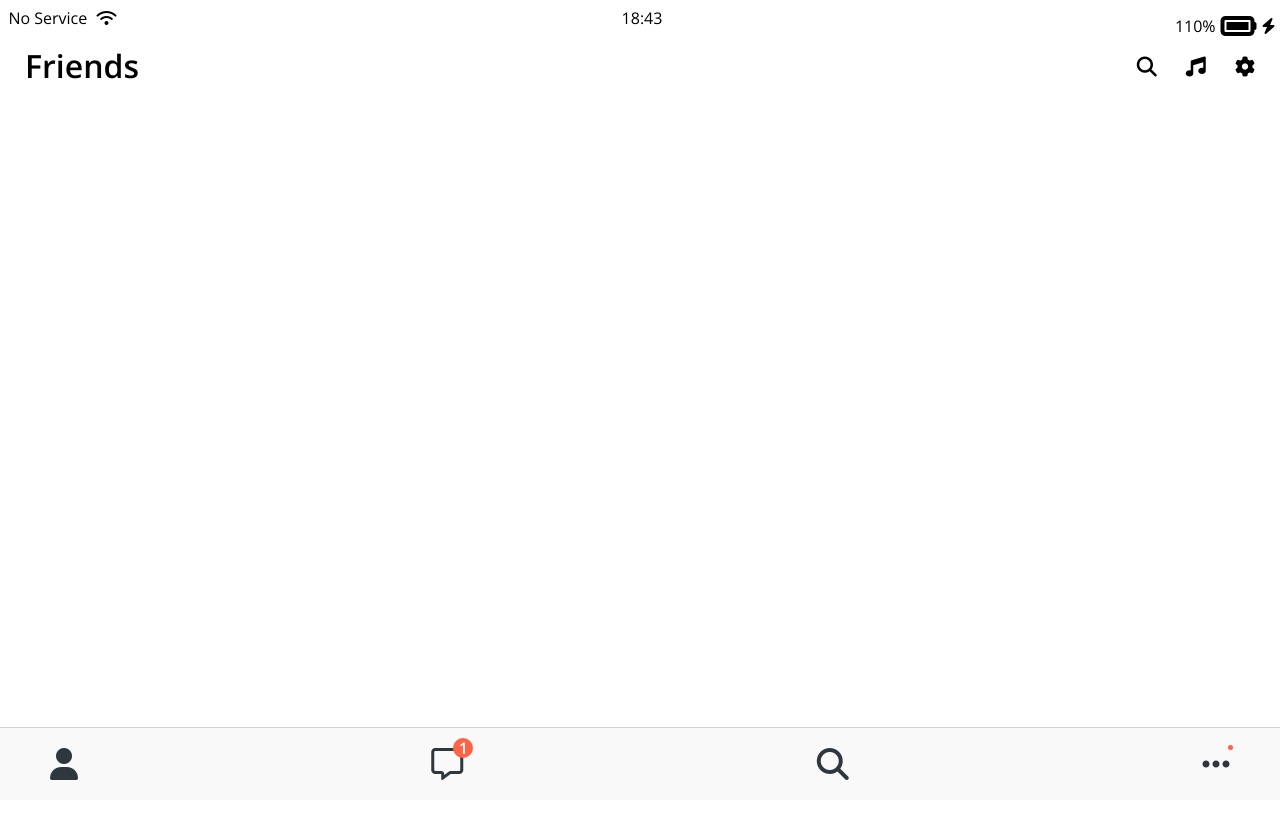
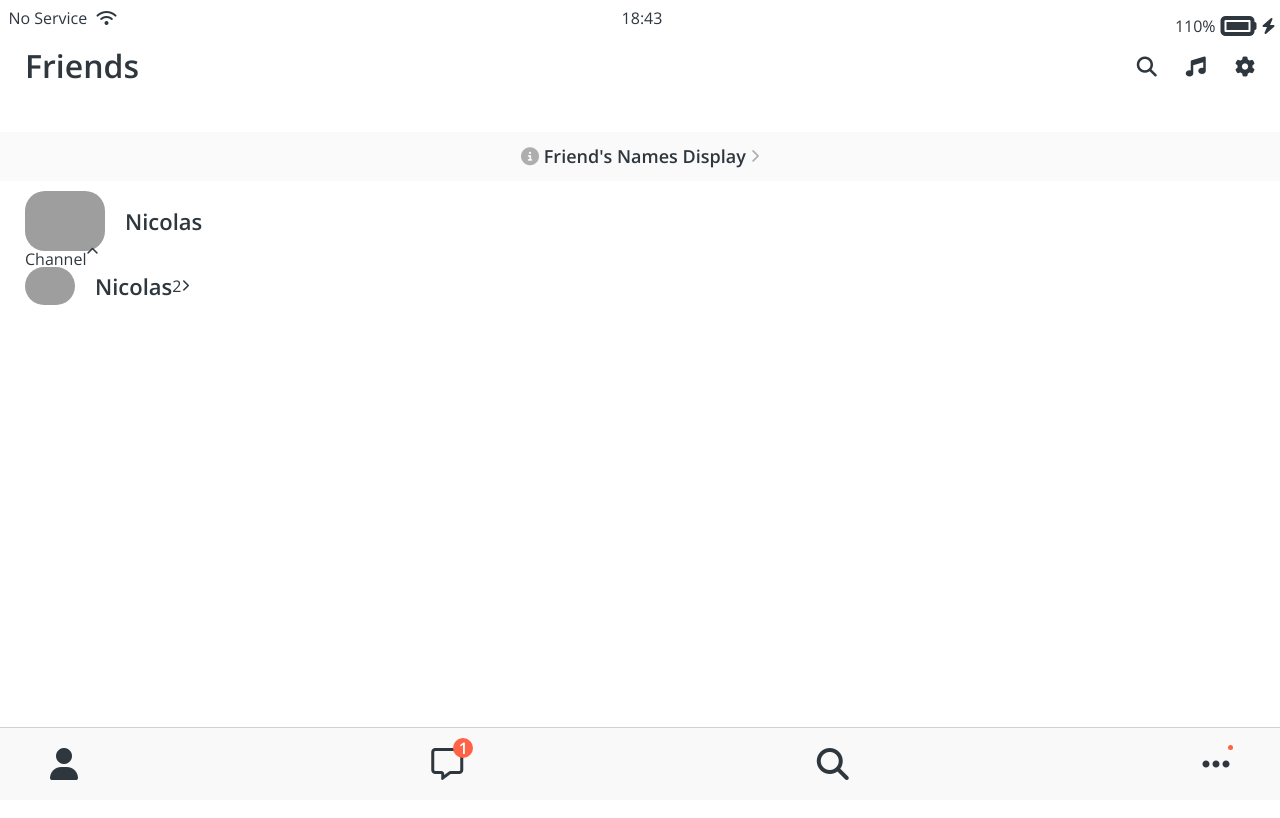
Before and after one commit to shoveller/cocoa-clone, a website: page friends.html in a window 1280 px wide. Shown: the top 818 px of the page. Drawn offline with nearby package versions, Linux system fonts and the light colour scheme; grey boxes are pictures that could not be loaded.

Commit message:
feat: step 13

```diff
--- a/components/screen-header.scss
+++ b/components/screen-header.scss
@@ -2,7 +2,7 @@
   display: flex;
   justify-content: space-between;
   align-items: center;
-  padding: 50px 25px;
+  padding: 50px var(--horizontal-space);
 }
 
 .screen-header__title {
@@ -11,6 +11,6 @@
 }
 
 .screen-header__icons span {
-  margin-left: 25px;
+  margin-left: var(--horizontal-space);
   font-weight: 600;
 }
--- /dev/null
+++ b/components/user-component.scss
@@ -0,0 +1,37 @@
+.user-component {
+  display: flex;
+}
+
+.user-component__column {
+  display: flex;
+  align-items: center;
+}
+
+.user-component__column:first-child {
+
+}
+
+.user-component__avartar {
+  width: 70px;
+  border-radius: 20px;
+  margin-right: 20px;
+}
+
+.user-component__avartar--xl {
+  width: 80px;
+}
+
+.user-component__avartar--sm {
+  width: 50px;
+}
+
+.user-component__title {
+  font-weight: 600;
+  font-size: 22px;
+}
+
+.user-component__subtitle {
+  margin-top: 5px;
+  color: grey;
+  font-size: 17px;
+}
--- a/friends.html
+++ b/friends.html
@@ -42,6 +42,50 @@
       </div>
     </header>
 
+    <a href="#" id="friends-display-link">
+      <i class="fas fa-info-circle"></i> Friend's Names Display
+      <i class="fas fa-chevron-right fa-xs"></i>
+    </a>
+
+    <main class="friends-screen">
+      <div class="user-component">
+        <div class="user-component__column">
+          <img
+            src="https://avatars.githubusercontent.com/u/1357198?v=4"
+            class="user-component__avartar user-component__avartar--xl"
+            alt=""
+          />
+          <div class="user-component__text">
+            <h4 class="user-component__title">Nicolas</h4>
+            <!--          <h6 class="user-component__subtitle">야호</h6>-->
+          </div>
+        </div>
+        <div class="user-component__column"></div>
+      </div>
+      <div class="friend-screen__channel">
+        <div class="friends-screen__channel-header">
+          <span>Channel</span>
+          <i class="fas fa-chevron-up fa-xs"></i>
+        </div>
+        <div class="user-component">
+          <div class="user-component__column">
+            <img
+              src="https://avatars.githubusercontent.com/u/1357198?v=4"
+              class="user-component__avartar user-component__avartar--sm"
+              alt=""
+            />
+            <div class="user-component__text">
+              <h4 class="user-component__title">Nicolas</h4>
+            </div>
+          </div>
+          <div class="user-component__column">
+            <span>2</span>
+            <i class="fas fa-chevron-right fa-xs"></i>
+          </div>
+        </div>
+      </div>
+    </main>
+
     <nav class="nav">
       <ul class="nav__list">
         <li class="nav__btn">
--- a/index.scss
+++ b/index.scss
@@ -4,10 +4,12 @@
 @import "components/status-bar.css";
 @import "components/nav-bar.css";
 @import "components/screen-header.css";
+@import "components/user-component.css";
 @import "screens/login.css";
+@import "screens/friends.css";
 
 body {
   font-family: "Open Sans", sans-serif;
   font-weight: 400;
-  height: 1000vh;
+  color: #2e363e;
 }
--- /dev/null
+++ b/screens/friends.scss
@@ -0,0 +1,21 @@
+#friends-display-link {
+  display: block;
+  text-align: center;
+  background-color: #fafafa;
+  padding: 15px 0;
+  font-size: 18px;
+  font-weight: 600;
+  margin-bottom: 10px;
+
+  & i {
+    color: rgba(0,0,0, 0.3);
+  }
+}
+
+.friends-screen {
+  padding: 0 var(--horizontal-space);
+}
+
+.friends-screen__channel-header {
+  display: flex;
+}
--- a/variables.css
+++ b/variables.css
@@ -1,3 +1,4 @@
 :root {
     --yellow: #fae100;
+    --horizontal-space: 25px
 }
```
Also changed, not shown: components/screen-header.css, components/user-component.css (added), index.css, screens/friends.css (added), 3 other files.
